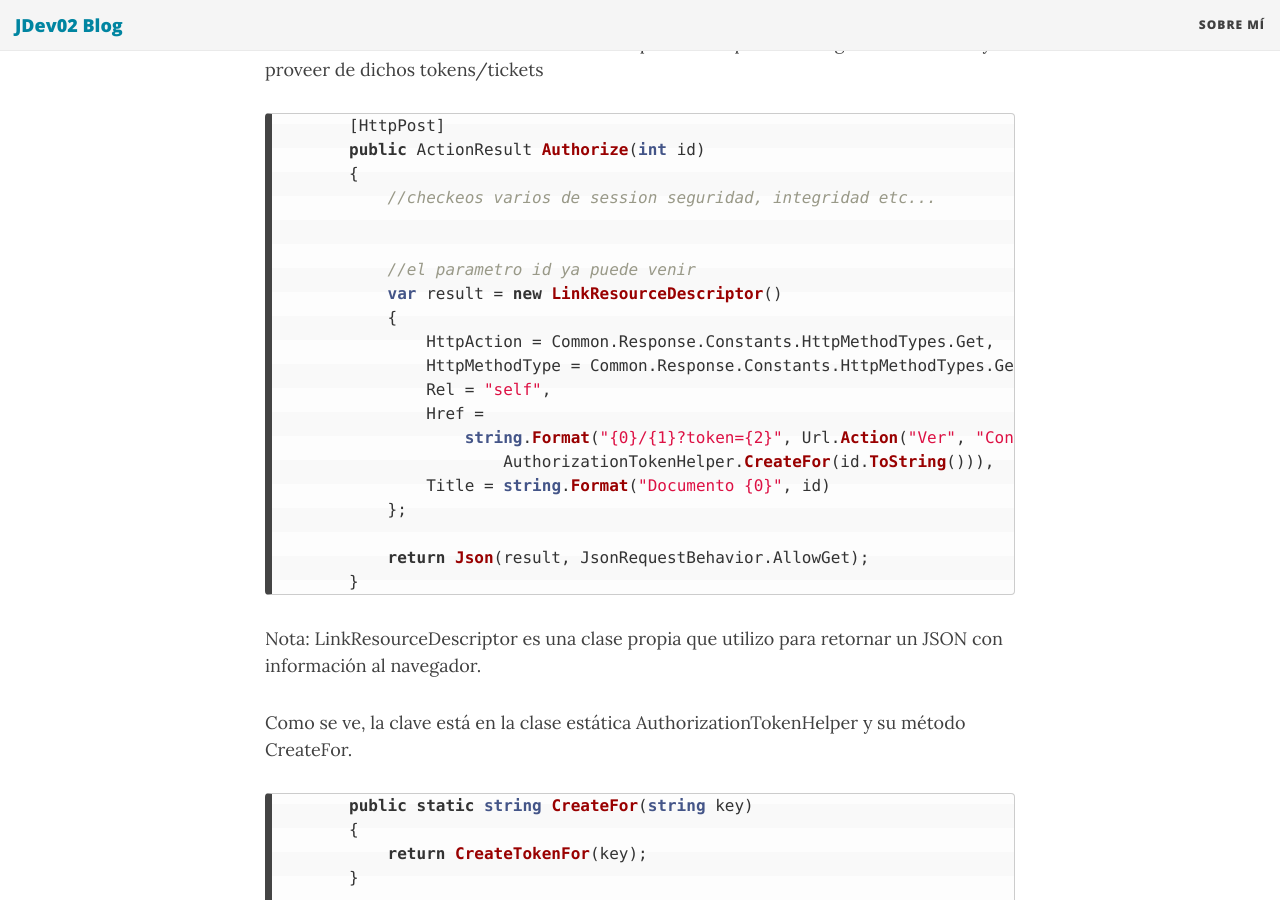
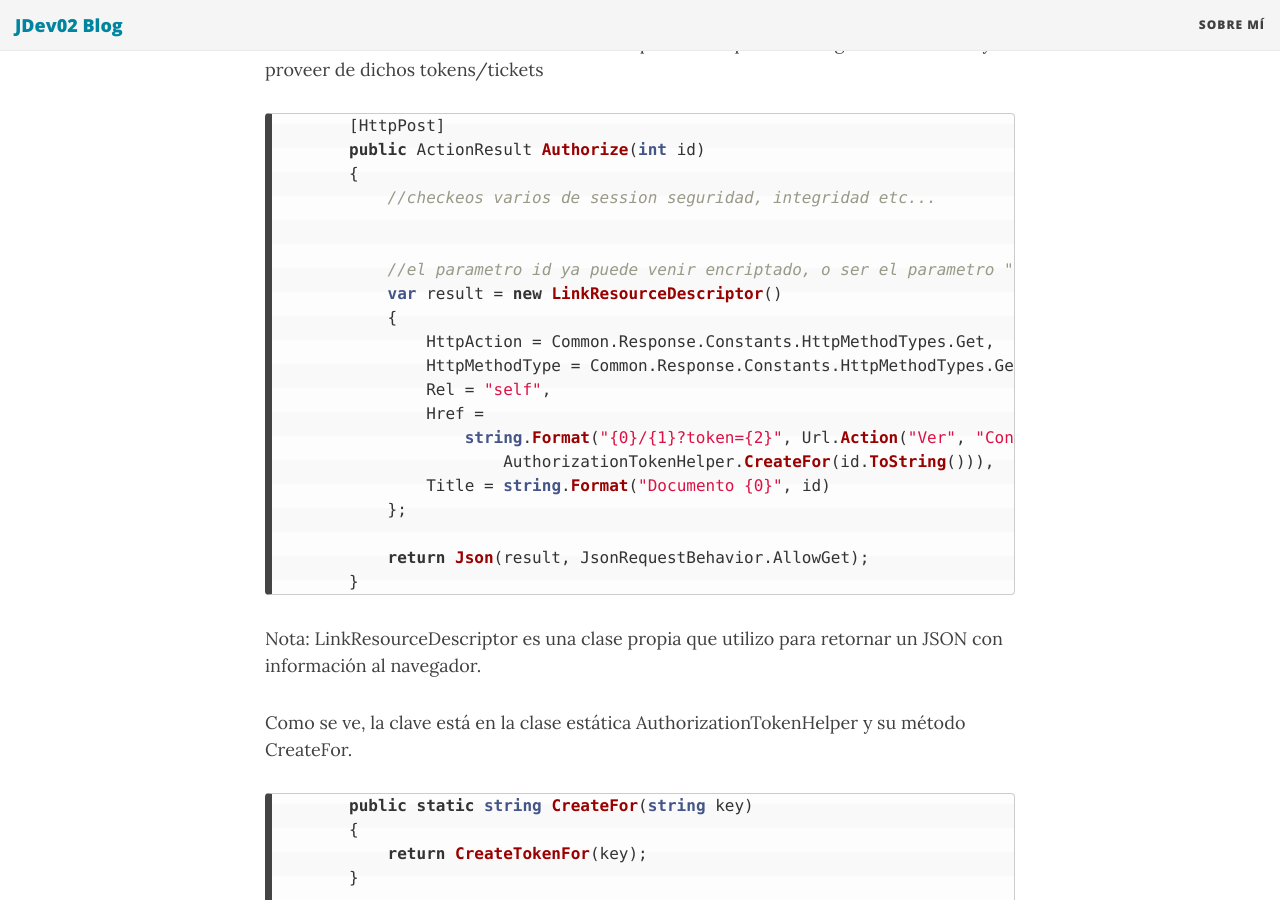
Before and after one commit to JDev02/JDev02.github.io, a Jekyll site: the page built from _posts/2016-11-10-token-stateless.md, in a window 1280 px wide and 900 px high, scrolled down 2006 px. Built offline with Jekyll 4.4.1, drawn with Linux system fonts in a browser that asks for light colours; nearby versions of some CDN libraries; comment, search, counter and statistics services are not loaded.

Commit message:
correciones 1er post

```diff
--- a/_posts/2016-11-10-token-stateless.md
+++ b/_posts/2016-11-10-token-stateless.md
@@ -42,7 +42,7 @@ En un controller vamos a definir un método que será él que se encargará de a
             //checkeos varios de session seguridad, integridad etc...
 
 
-            //el parametro id ya puede venir
+            //el parametro id ya puede venir encriptado, o ser el parametro "real"
             var result = new LinkResourceDescriptor()
             {
                 HttpAction = Common.Response.Constants.HttpMethodTypes.Get,
```
